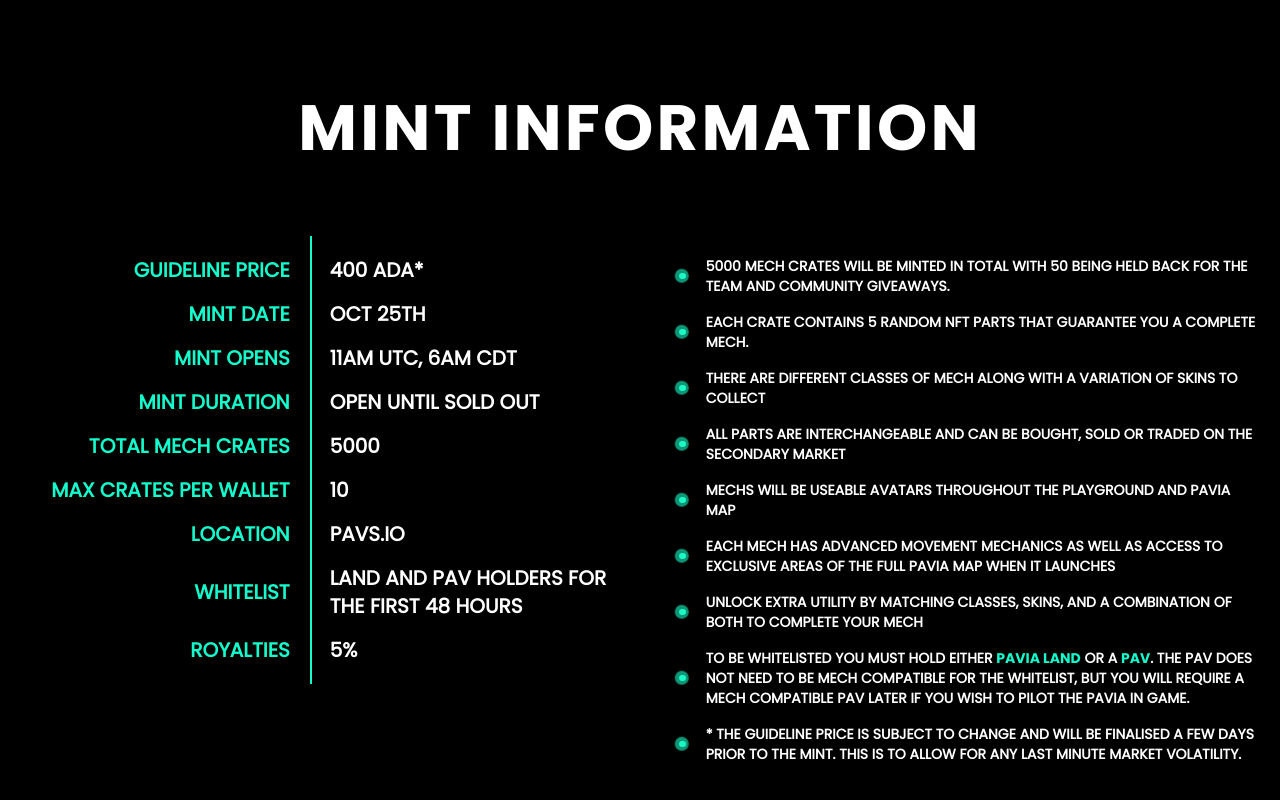
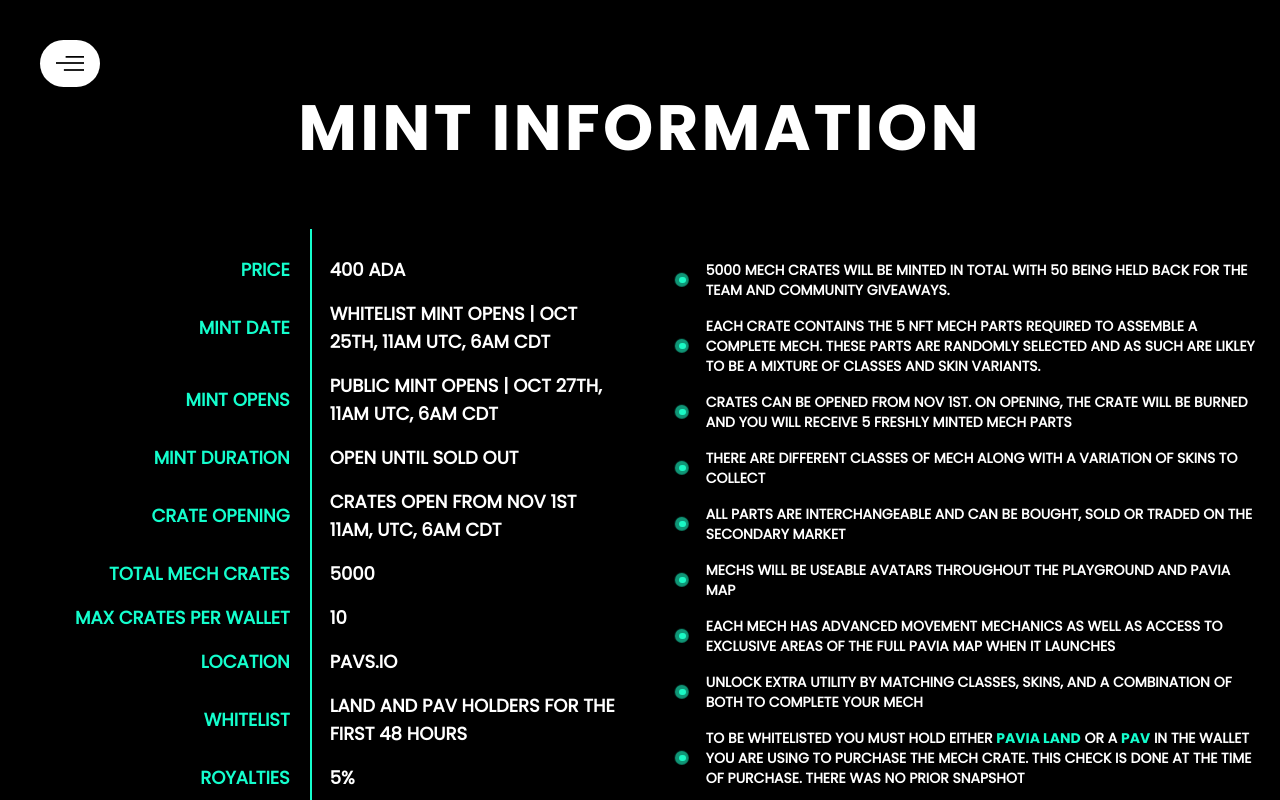
Before and after one commit to Kratos-og/mechpavsite, a Next.js app: page /mint in a window 1280 px wide. Shown: the top 800 px of the page. Built offline with nearby package versions, Linux system fonts and the light colour scheme.

Commit message:
mint page changes

```diff
--- a/components/Layout/index.js
+++ b/components/Layout/index.js
@@ -22,7 +22,7 @@
     return (
         <div ref={scope}>
             <MetaTags />
-            {/* <Header toggleMenu={toggleMenu} /> */}
+            <Header toggleMenu={toggleMenu} />
             <LeftMenu show={showMenu} toggleMenu={toggleMenu} />
             <motion.div animate={{ scale: showMenu ? 0.85 : 1, transition: { duration: 0.4 } }} className="overflow-x-hidden">
                 {props.children}
--- a/components/Mint/DetailsGrid/index.js
+++ b/components/Mint/DetailsGrid/index.js
@@ -1,21 +1,25 @@
 const DetailsGrid = props => {
     return (
-        <div className="w-full uppercase text-xl flex flex-col justify-center gap-4 relative">
+        <div className="w-full uppercase text-lg flex flex-col justify-center gap-4 relative">
             <div className="flex items-center gap-10">
-                <div className="w-1/2 text-right text-pavia-green">Guideline Price</div>
-                <div className="w-1/2 text-left">400 ADA*</div>
+                <div className="w-1/2 text-right text-pavia-green">Price</div>
+                <div className="w-1/2 text-left">400 ADA</div>
             </div>
             <div className="flex items-center gap-10">
                 <div className="w-1/2 text-right text-pavia-green">MINT Date</div>
-                <div className="w-1/2 text-left">OCT 25TH</div>
+                <div className="w-1/2 text-left">WHITELIST MINT OPENS | OCT 25TH, 11AM UTC, 6AM CDT</div>
             </div>
             <div className="flex items-center gap-10">
                 <div className="w-1/2 text-right text-pavia-green">MINT OPENS</div>
-                <div className="w-1/2 text-left">11AM UTC, 6AM CDT</div>
+                <div className="w-1/2 text-left">PUBLIC MINT OPENS | OCT 27TH, 11AM UTC, 6AM CDT</div>
             </div>
             <div className="flex items-center gap-10">
                 <div className="w-1/2 text-right text-pavia-green">MINT DURATION</div>
                 <div className="w-1/2 text-left">OPEN UNTIL SOLD OUT</div>
+            </div>
+            <div className="flex items-center gap-10">
+                <div className="w-1/2 text-right text-pavia-green">CRATE OPENING</div>
+                <div className="w-1/2 text-left">CRATES OPEN FROM NOV 1ST 11AM, UTC, 6AM CDT</div>
             </div>
             <div className="flex items-center gap-10">
                 <div className="w-1/2 text-right text-pavia-green">TOTAL MECH CRATES</div>
@@ -37,7 +41,7 @@
                 <div className="w-1/2 text-right text-pavia-green">ROYALTIES</div>
                 <div className="w-1/2 text-left">5%</div>
             </div>
-        <div className="w-0.5 h-[110%] absolute bg-pavia-green left-1/2"></div>
+            <div className="w-0.5 h-[110%] absolute bg-pavia-green left-1/2"></div>
         </div>
     )
 }
--- a/pages/mint/index.js
+++ b/pages/mint/index.js
@@ -45,14 +45,15 @@
           <div className="flex justify-center items-center w-full px-5 md:w-1/2">
             <div className="flex flex-col gap-4 text-sm uppercase">
               <Dot>5000 MECH CRATES WILL BE MINTED IN TOTAL WITH 50 BEING HELD BACK FOR THE TEAM AND COMMUNITY GIVEAWAYS.</Dot>
-              <Dot>EACH CRATE CONTAINS 5 RANDOM NFT PARTS THAT GUARANTEE YOU A COMPLETE MECH.</Dot>
+              <Dot>EACH CRATE CONTAINS THE 5 NFT MECH PARTS REQUIRED TO ASSEMBLE A COMPLETE MECH. THESE PARTS ARE RANDOMLY SELECTED AND AS SUCH ARE LIKLEY TO BE A MIXTURE OF CLASSES AND SKIN VARIANTS.</Dot>
+              <Dot>CRATES CAN BE OPENED FROM NOV 1ST. ON OPENING, THE CRATE WILL BE BURNED AND YOU WILL RECEIVE 5 FRESHLY MINTED MECH PARTS</Dot>
               <Dot>THERE ARE DIFFERENT CLASSES OF MECH ALONG WITH A VARIATION OF SKINS TO COLLECT</Dot>
               <Dot>ALL PARTS ARE INTERCHANGEABLE AND CAN BE BOUGHT, SOLD OR TRADED ON THE SECONDARY MARKET</Dot>
               <Dot>MECHS WILL BE USEABLE AVATARS THROUGHOUT THE PLAYGROUND AND PAVIA MAP</Dot>
               <Dot>EACH MECH HAS ADVANCED MOVEMENT MECHANICS AS WELL AS ACCESS TO EXCLUSIVE AREAS OF THE FULL PAVIA MAP WHEN IT LAUNCHES</Dot>
               <Dot>UNLOCK EXTRA UTILITY BY MATCHING CLASSES, SKINS, AND A COMBINATION OF BOTH TO COMPLETE YOUR MECH</Dot>
-              <Dot>To be whitelisted you must hold either <a className="font-bold text-pavia-green" href="https://www.jpg.store/collection/pavia" target="_blank">Pavia Land</a> OR a <a target="_blank" className="font-bold text-pavia-green" href="https://www.jpg.store/collection/pavs">PAV</a>. The PAV does not need to be mech compatible for the whitelist, but you will require a mech compatible PAV later if you wish to pilot the Pavia in game.</Dot>
-              <Dot>* The guideline price is subject to change and will be finalised a few days prior to the mint. This is to allow for any last minute market volatility.</Dot>
+              <Dot>TO BE WHITELISTED YOU MUST HOLD EITHER <a className="font-bold text-pavia-green" href="https://www.jpg.store/collection/pavia" target="_blank">Pavia Land</a> OR a <a target="_blank" className="font-bold text-pavia-green" href="https://www.jpg.store/collection/pavs">PAV</a> IN THE WALLET YOU ARE USING TO PURCHASE THE MECH CRATE. THIS CHECK IS DONE AT THE TIME OF PURCHASE. THERE WAS NO PRIOR SNAPSHOT</Dot>
+
             </div>
           </div>
         </div>
```
